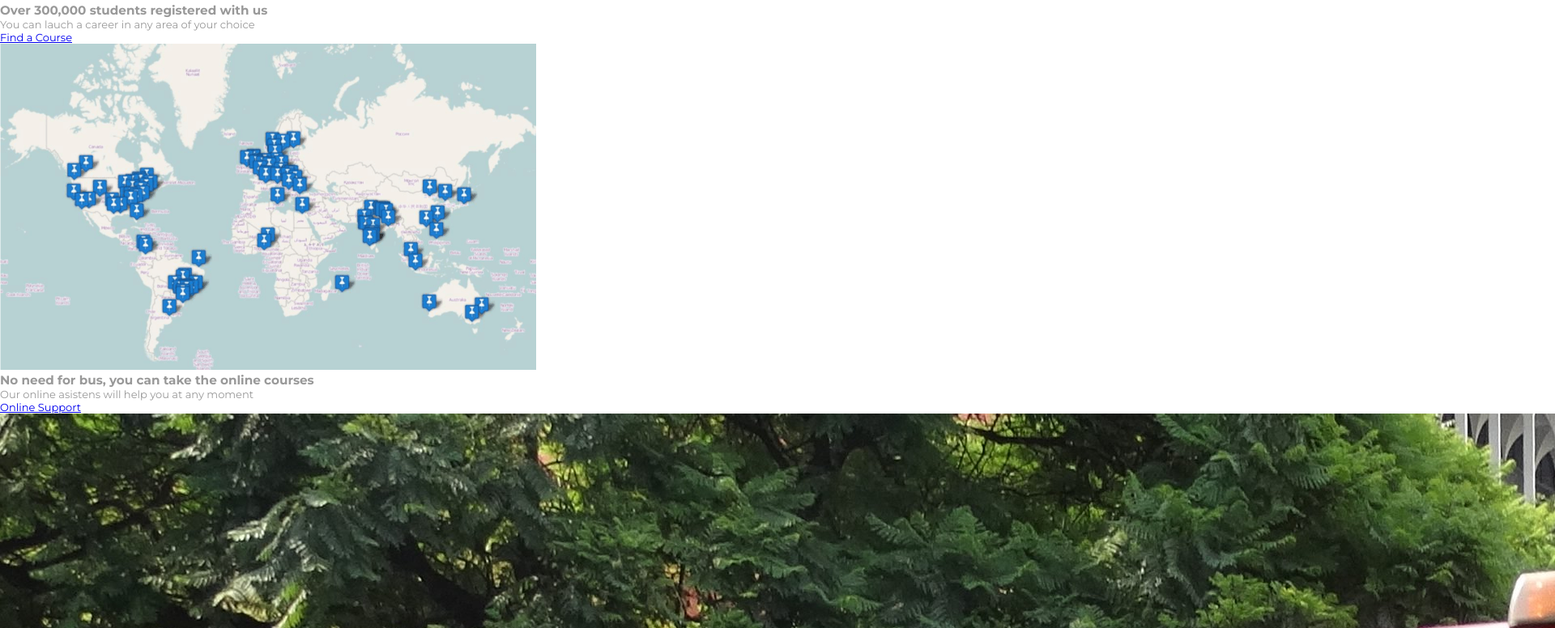
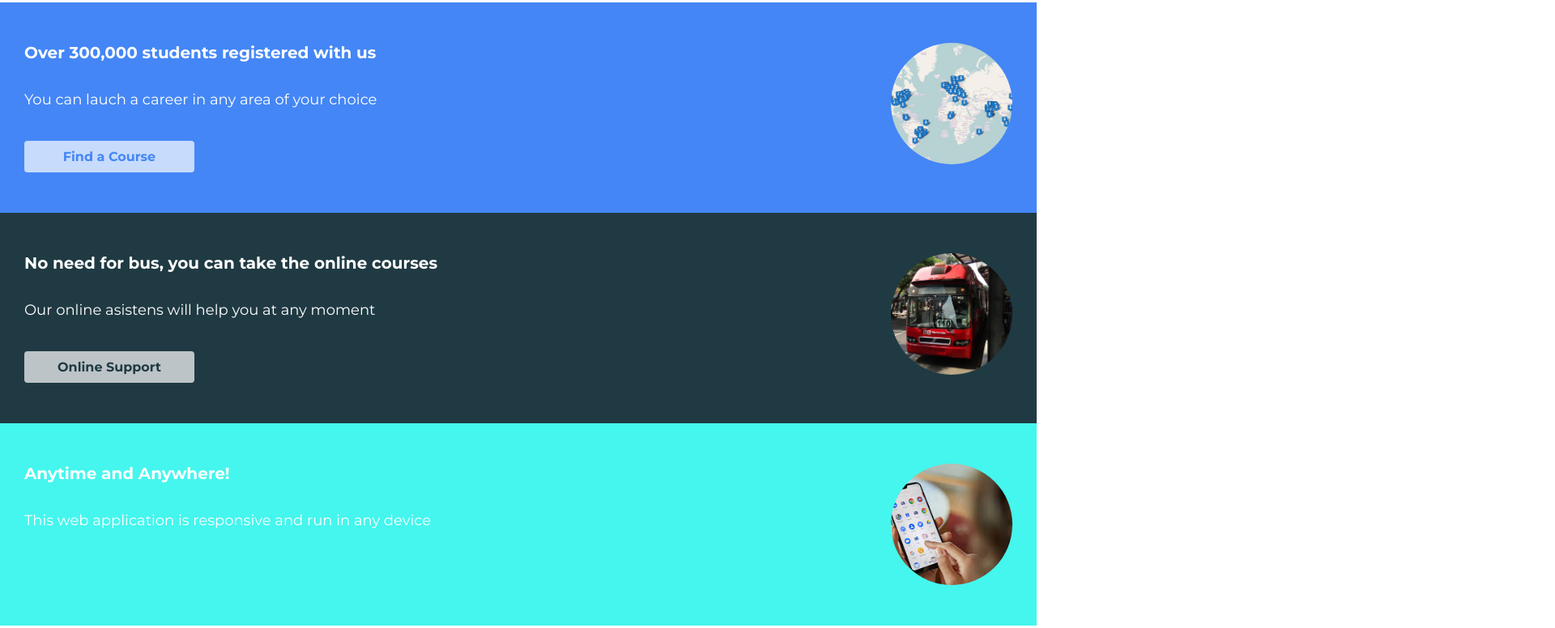
Before and after one commit to Ceci007/HTML-CSS-Capstone-Project, a website: page index.html in a window 1280 px wide. Shown: the part 1460-2236 px from the top of the page at 81% size, 1920 px wide, since content can reach past the window. Drawn offline with Linux system fonts and the light colour scheme.

Commit message:
add features section

```diff
--- a/index.html
+++ b/index.html
@@ -109,7 +109,7 @@
                     <div class="features__left">
                         <h3>Over 300,000 students registered with us</h3>
                         <p>You can lauch a career in any area of your choice</p>
-                        <a href="html/search-results.html" class="features__link">Find a Course</a>
+                        <a href="html/search-results.html" class="features__link text-1">Find a Course</a>
                     </div>
                     <div class="features__right">
                         <img src="img/homepage-1.png" alt="homepage 1">
@@ -119,7 +119,7 @@
                     <div class="features__left">
                         <h3>No need for bus, you can take the online courses</h3>
                         <p>Our online asistens will help you at any moment</p>
-                        <a href="html/search-results.html" class="features__link">Online Support</a>
+                        <a href="html/search-results.html" class="features__link text-2">Online Support</a>
                     </div>
                     <div class="features__right">
                         <img src="img/homepage-2.jpg" alt="homepage 2">
--- /dev/null
+++ b/sass/components/_features.scss
@@ -0,0 +1,92 @@
+
+$bp-large: 64em;                    // 1024px
+$bp-medium: 48em;                     // 768px
+$bp-small: 31.25em;                 // 500px
+
+.features {
+    display: flex;
+    flex-direction: column;
+    &__1, &__2, &__3 {
+        padding: 5rem 3rem;
+        display: flex;
+        justify-content: space-between;
+        color: white;
+        @media only screen and (max-width: $bp-medium) {
+            display: flex;
+            flex-direction: column;
+            justify-content: center;
+            text-align: center;
+        }
+    }
+    &__1 {
+        background-color: var(--color-primary);
+    }
+    &__2 {
+        background-color: var(--color-grey-dark-1);
+    }
+    &__3 {
+        background-color: var(--color-primary-dark);
+    }
+
+    &__left {
+        display: flex;
+        flex-direction: column;
+        & h3 {
+            font-size: 2rem;
+            font-weight: 700;
+            margin-bottom: 2rem;
+        }
+
+        & p {
+            font-size: 1.8rem;
+            margin: 1.5rem 0;
+            margin-bottom: 4rem;
+        }
+
+        @media only screen and (max-width: $bp-medium) {
+            order: 2;
+            align-items: center;
+        }
+    }
+    &__right {
+        display: flex;
+        width: 15rem;
+        height: 15rem;
+
+        @media only screen and (max-width: $bp-medium) {
+            justify-content: center;
+            margin: 0 auto;
+            order: 1;
+            margin-bottom: 2rem;
+        }
+
+        & img {
+            width: 100%;
+            height: 100%;
+            object-fit: cover;
+            border-radius: 50%;
+        }
+    }
+    &__link:link, &__link:visited {
+       background-color: rgba(white, 0.7);
+       font-weight: bold;
+       font-size: 1.6rem;
+       text-decoration: none;
+       width: 15rem;
+       padding: 1rem 3rem;
+       border-radius: 4px;
+       transition: all 0.4s;
+       text-align: center;
+    }
+    &__link:hover {
+        background-color: white;
+    }
+}
+
+.text-1 {
+    color: var(--color-primary);
+}
+
+.text-2 {
+    color: var(--color-grey-dark-1);
+}
--- a/sass/main.scss
+++ b/sass/main.scss
@@ -12,6 +12,7 @@
 
 @import "components/header";
 @import "components/steps";
+@import "components/features";
 
 /*
 @import "components/buttons";
```
Also changed, not shown: css/style.css.
